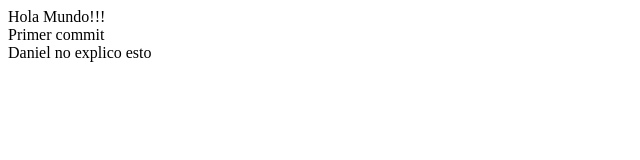
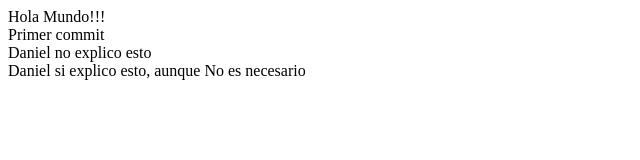
Before and after one commit to EdwinVillafrades/primero.github.io, a plain HTML site: page index.html in a window 1280 px wide. Shown: the whole page, without its empty margins (0-640 px from the left). Drawn offline with Linux system fonts and the light colour scheme.

Commit message:
tercer commit

```diff
--- a/index.html
+++ b/index.html
@@ -4,6 +4,7 @@
 		<div> Hola Mundo!!! </div>
 		<div> Primer commit </div>
 		<div> Daniel no explico esto </div>
+		<div> Daniel si explico esto, aunque No es necesario </div>
 
 
 	</body>
```
